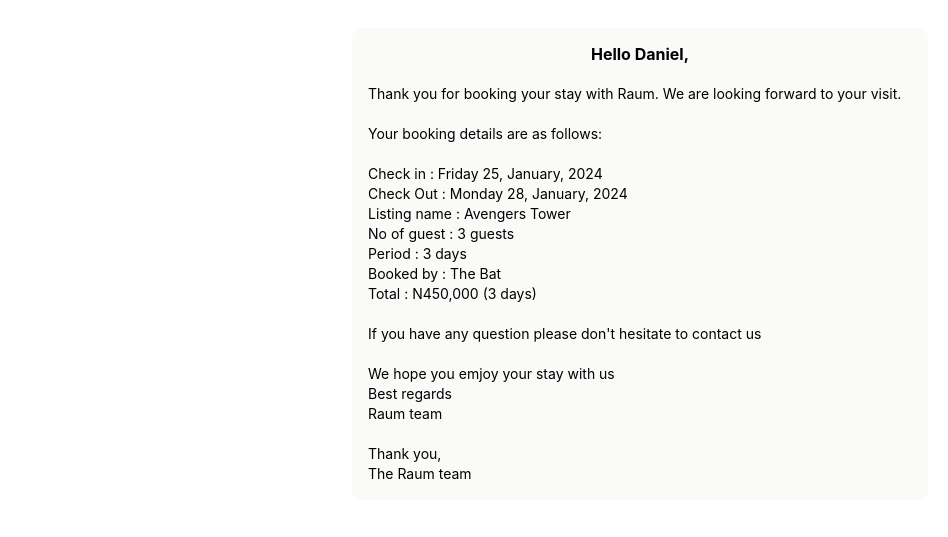
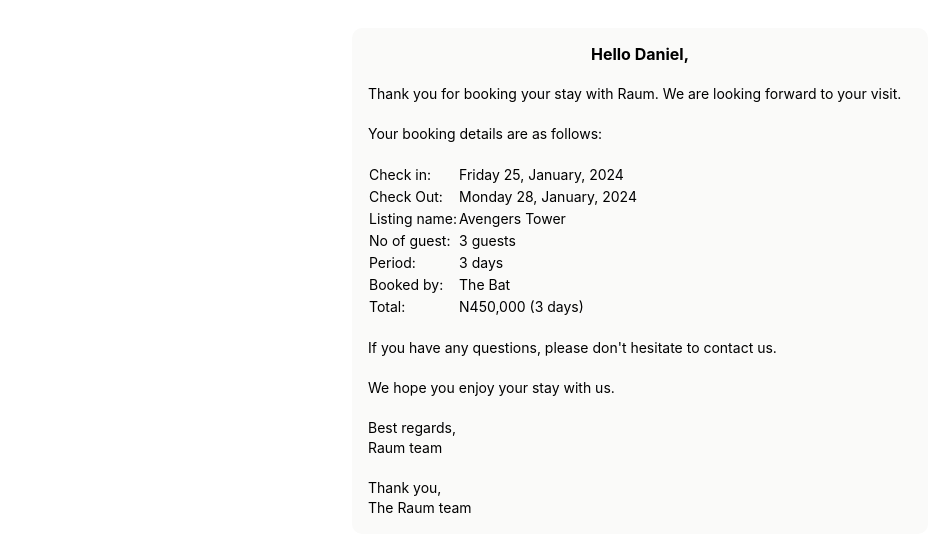
Before and after one commit to Raum-INC/raum-mail-template, a website: page booking-confirmed/index.html in a window 1280 px wide. Shown: the part 100-637 px from the top of the page, without its empty margins (0-948 px from the left). Drawn offline with Linux system fonts and the light colour scheme.

Commit message:
Update index.html

```diff
--- a/booking-confirmed/index.html
+++ b/booking-confirmed/index.html
@@ -1,70 +1,112 @@
 <!DOCTYPE html>
 <html lang="en">
   <head>
-    <meta charset="UTF-8">
-    <meta name="viewport" content="width=device-width, initial-scale=1.0">
-    <link href="/src/output.css" rel="stylesheet">
+    <meta charset="UTF-8" />
+    <meta name="viewport" content="width=device-width, initial-scale=1.0" />
+    <link href="/src/output.css" rel="stylesheet" />
     <title>Booking confirmed</title>
   </head>
   <body class="">
-    <main class="w-full h-auto flex flex-col justify-center items-start gap-10 p-4">
+    <main
+      class="w-full h-auto flex flex-col justify-center items-start gap-10 p-4"
+    >
       <section class="w-full flex flex-col gap-5">
-            <h1 class="text-black text-[22px] font-bold leading-7">Booking confirmed</h1>
+        <h1 class="text-black text-[22px] font-bold leading-7">
+          Booking confirmed
+        </h1>
         <div class="flex gap-5">
           <p class="flex gap-2">
             <span>
-                        <img src="./assets/logo.svg" alt="raum-logo">
+              <img src="./assets/logo.svg" alt="raum-logo" />
             </span>
             Raum
           </p>
           <p>26, Dec, 2024.</p>
         </div>
       </section>
-        <section class="w-full max-w-xl h-auto bg-stone-50 rounded-[10px] mx-auto">
+      <section
+        class="w-full max-w-xl h-auto bg-stone-50 rounded-[10px] mx-auto"
+      >
         <div class="space-y-5 p-4">
-                <h2 class="text-center text-black text-base font-bold leading-tight">Hello Daniel,</h2>
-                <p class=" text-black text-sm font-normal">Thank you for booking your stay with Raum. We are looking forward to your visit.</p>
+          <h2 class="text-center text-black text-base font-bold leading-tight">
+            Hello Daniel,
+          </h2>
+          <p class="text-black text-sm font-normal">
+            Thank you for booking your stay with Raum. We are looking forward to
+            your visit.
+          </p>
           <p class="text-sm">Your booking details are as follows:</p>
-                <div class=" text-sm">
-                    <p>Check in : Friday 25, January, 2024</p>
-                    <p>Check Out : Monday 28, January, 2024</p>
-                    <p>Listing name : Avengers Tower</p>
-                    <p>No of guest : 3 guests</p>
-                    <p>Period : 3 days</p>
-                    <p>Booked by : The Bat</p>
-                    <p>Total : N450,000 (3 days)</p>
-                </div>
-                <p class=" text-sm">If you have any question please don't hesitate to contact us</p>
-                <p class=" text-sm">We hope you emjoy your stay with us
-                    <br>
-                    Best regards
-                    <br>
+          <table class="text-sm">
+            <tr>
+              <td class="pr-4">Check in:</td>
+              <td>Friday 25, January, 2024</td>
+            </tr>
+            <tr>
+              <td class="pr-4">Check Out:</td>
+              <td>Monday 28, January, 2024</td>
+            </tr>
+            <tr>
+              <td class="pr-4">Listing name:</td>
+              <td>Avengers Tower</td>
+            </tr>
+            <tr>
+              <td class="pr-4">No of guest:</td>
+              <td>3 guests</td>
+            </tr>
+            <tr>
+              <td class="pr-4">Period:</td>
+              <td>3 days</td>
+            </tr>
+            <tr>
+              <td class="pr-4">Booked by:</td>
+              <td>The Bat</td>
+            </tr>
+            <tr>
+              <td class="pr-4">Total:</td>
+              <td>N450,000 (3 days)</td>
+            </tr>
+          </table>
+          <p class="text-sm">
+            If you have any questions, please don't hesitate to contact us.
+          </p>
+          <p class="text-sm">We hope you enjoy your stay with us.</p>
+          <p class="text-sm">
+            Best regards,<br />
             Raum team
           </p>
-
-
-                <p class="text-sm">Thank you,<br>
-                    The Raum team</p>
+          <p class="text-sm">
+            Thank you,<br />
+            The Raum team
+          </p>
         </div>
       </section>
-        <section class="w-full h-auto text-center space-y-5 overflow-hidden text-xs text-neutral-500 font-normal">
+
+      <section
+        class="w-full h-auto text-center space-y-5 overflow-hidden text-xs text-neutral-500 font-normal"
+      >
         <a href="#" class="underline underline-offset-2">View as a web page</a>
-            <p class="">Copyright © 2023 Raum. All rights reserved. Privacy Policy | Terms of Service | Contact Us</p>
+        <p class="">
+          Copyright © 2023 Raum. All rights reserved. Privacy Policy | Terms of
+          Service | Contact Us
+        </p>
         <div class="flex gap-3 justify-center items-center">
           <a href="">
-                    <img src="./assets/facebook.svg" alt="facebook">
+            <img src="./assets/facebook.svg" alt="facebook" />
           </a>
           <a href="">
-                    <img src="./assets/twitter.svg" alt="twitter">
+            <img src="./assets/twitter.svg" alt="twitter" />
           </a>
           <a href="">
-                    <img src="./assets/instagram.svg" alt="instagram">
+            <img src="./assets/instagram.svg" alt="instagram" />
           </a>
           <a href="">
-                    <img src="./assets/linkedin.svg" alt="linkedin">
+            <img src="./assets/linkedin.svg" alt="linkedin" />
           </a>
         </div>
-            <p class="flex flex-col gap-3">You recieved this mail because you signed up for Ruam <a href="#" class="underline underline-offset-2">Unsubscribe</a></p>
+        <p class="flex flex-col gap-3">
+          You recieved this mail because you signed up for Ruam
+          <a href="#" class="underline underline-offset-2">Unsubscribe</a>
+        </p>
       </section>
     </main>
   </body>
```
Lines whose indentation alone changed are shown as unchanged.
